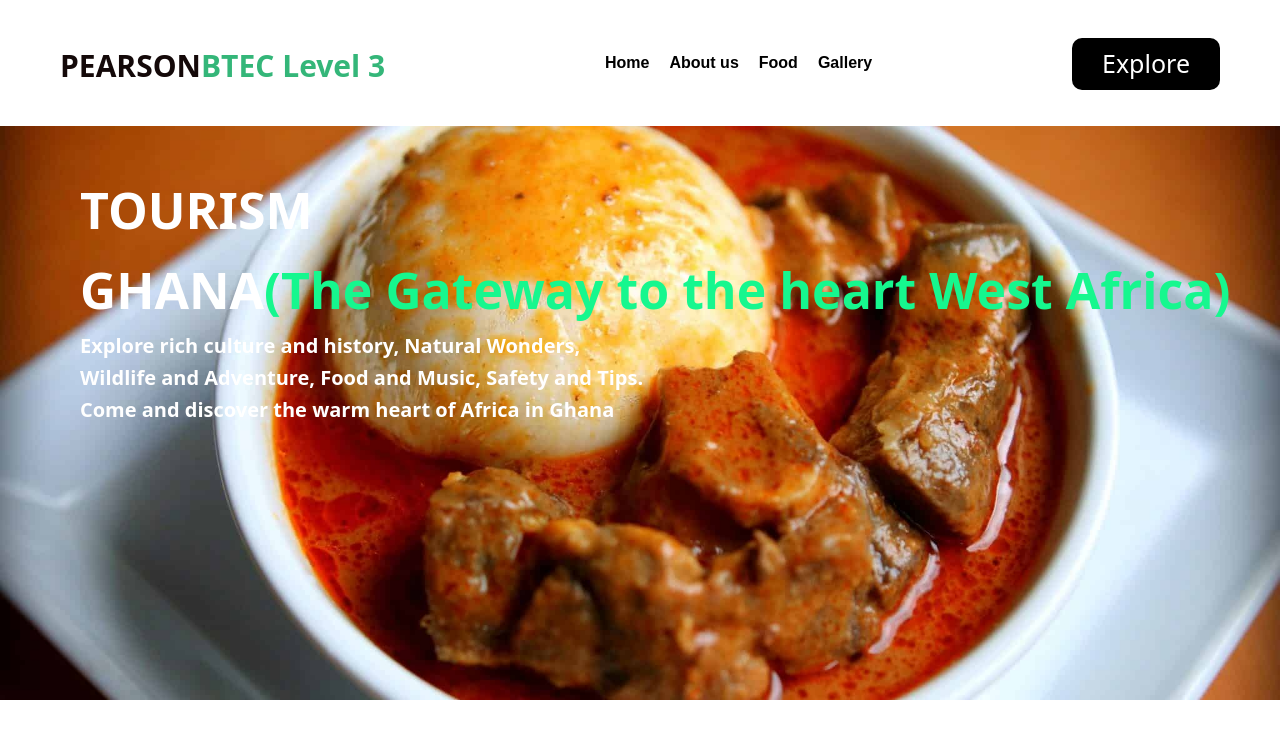
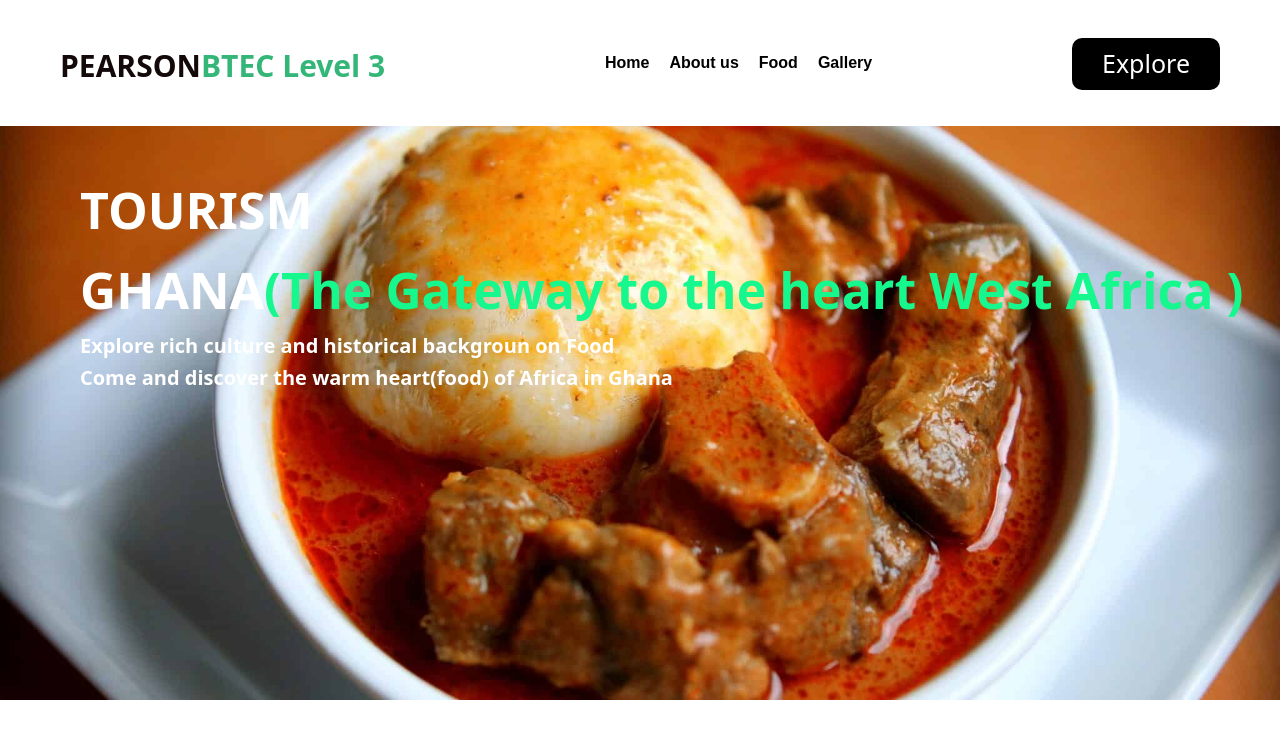
Before and after one commit to Elisha-bit/pearson1, a plain HTML site: page index.html in a window 1280 px wide. Shown: the top 738 px of the page. Drawn offline with Linux system fonts and the light colour scheme.

Commit message:
Update index.html

```diff
--- a/index.html
+++ b/index.html
@@ -24,8 +24,8 @@
     <main>
         <section id="homepage">
             <div class="sect-cont">
-                <h1>TOURISM<br>GHANA<span>(The Gateway to the heart West Africa) </span></h1>
-                <p>Explore rich culture and history, Natural Wonders,<br> Wildlife and Adventure, Food and Music, Safety and Tips.<br>Come and discover the warm heart of Africa in Ghana</p>
+                <h1>TOURISM<br>GHANA<span>(The Gateway to the heart West Africa ) </span></h1>
+                <p>Explore rich culture and historical backgroun on Food <br>Come and discover the warm heart(food) of Africa in Ghana</p>
 
             </div>
         </section>
```
